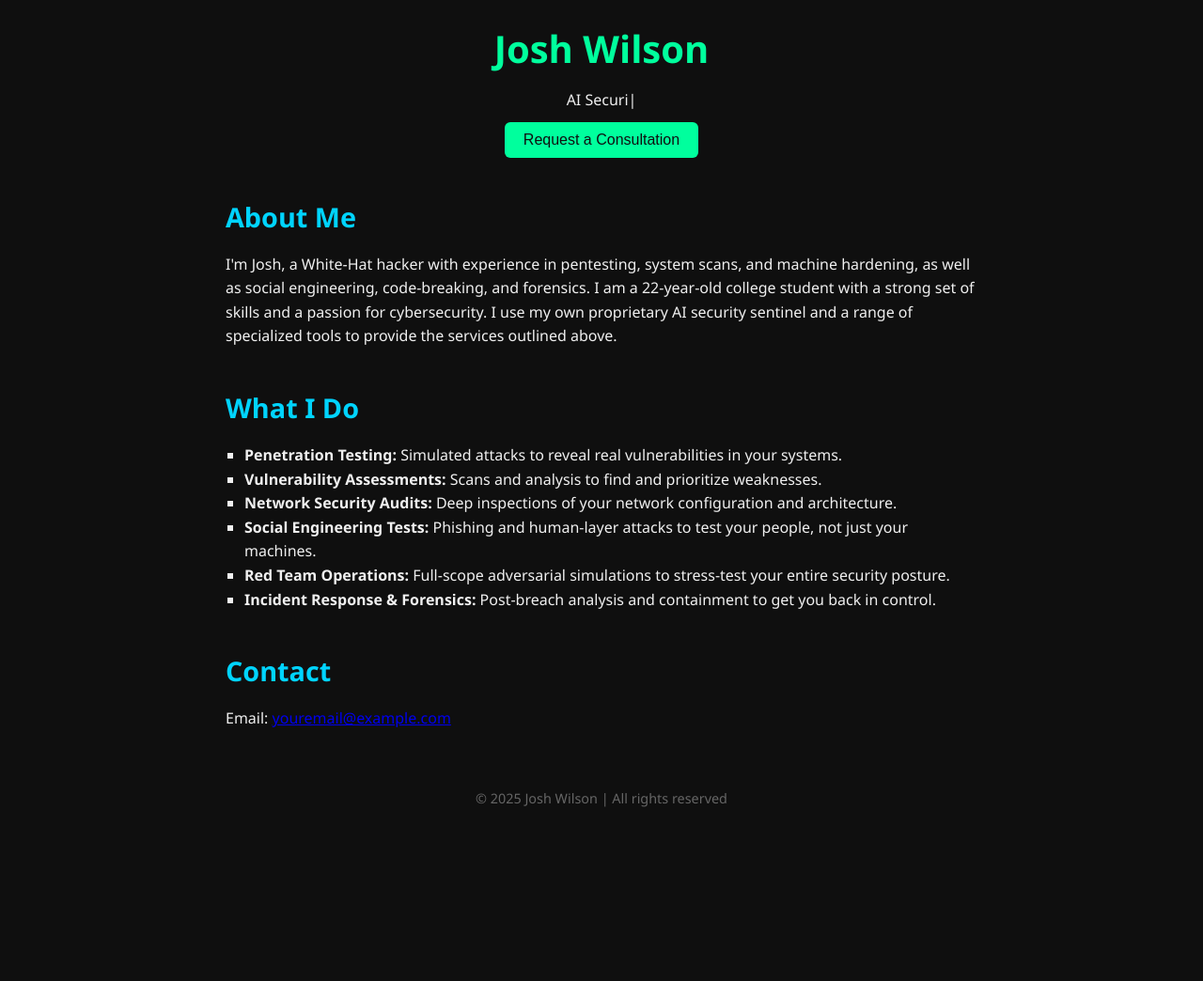
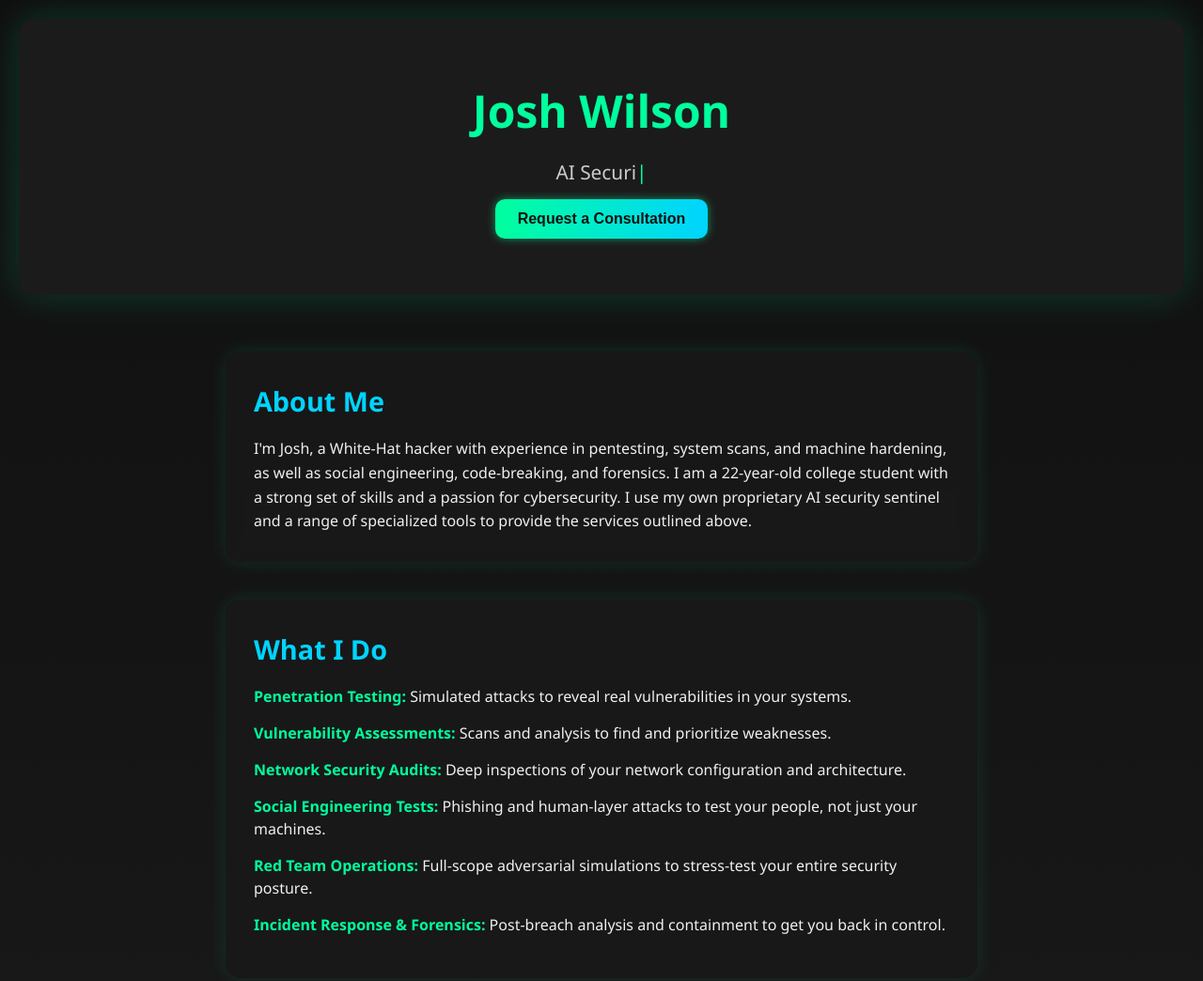
Before and after one commit to sentecsecurity/sentecsecurity.github.io, a plain HTML site: page index.html in a window 1280 px wide. Shown: the top 1044 px of the page at 94% size. Before the commit the page ends 891 px from the top, so only its background shows below. Drawn offline with Linux system fonts and the light colour scheme.

Commit message:
Update style.css

```diff
--- a/style.css
+++ b/style.css
@@ -1,98 +1,111 @@
-/* Reset some default spacing */
 * {
   margin: 0;
   padding: 0;
   box-sizing: border-box;
 }
 
-/* Overall page styles */
 body {
   font-family: 'Segoe UI', Tahoma, Geneva, Verdana, sans-serif;
+  background: linear-gradient(to bottom, #0f0f0f, #1a1a1a);
+  color: #f0f0f0;
   line-height: 1.6;
-  background-color: #0f0f0f;
-  color: #f0f0f0;
   padding: 20px;
 }
 
-/* Header styles */
-header {
+/* HERO SECTION */
+.hero {
   text-align: center;
-  margin-bottom: 40px;
+  margin-bottom: 60px;
+  padding: 60px 20px;
+  background: rgba(30, 30, 30, 0.85);
+  border-radius: 16px;
+  box-shadow: 0 0 40px #00ff9d30;
+  backdrop-filter: blur(10px);
 }
 
-header h1 {
-  font-size: 2.5rem;
+.hero h1 {
+  font-size: 3rem;
+  color: #00ff9d;
   margin-bottom: 10px;
+}
+
+.tagline {
+  font-size: 1.3rem;
+  color: #ccc;
+  height: 1.6rem;
+  margin-bottom: 20px;
+}
+
+.cursor {
+  color: #00ff9d;
+  animation: blink 1s infinite;
+}
+
+@keyframes blink {
+  0%, 50%, 100% { opacity: 1; }
+  25%, 75% { opacity: 0; }
+}
+
+/* BUTTON */
+button {
+  background: linear-gradient(90deg, #00ff9d, #00d4ff);
+  color: #0f0f0f;
+  padding: 12px 24px;
+  border: none;
+  border-radius: 10px;
+  font-size: 1rem;
+  font-weight: bold;
+  cursor: pointer;
+  transition: transform 0.2s, box-shadow 0.3s;
+  box-shadow: 0 0 10px #00ff9d80;
+}
+
+button:hover {
+  transform: scale(1.05);
+  box-shadow: 0 0 15px #00ffe780, 0 0 5px #00ffe780;
+}
+
+/* SECTIONS */
+main section {
+  max-width: 800px;
+  margin: 40px auto;
+  padding: 30px;
+  background: rgba(25, 25, 25, 0.85);
+  border-radius: 16px;
+  box-shadow: 0 0 20px #00ff9d20;
+  backdrop-filter: blur(8px);
+}
+
+h2 {
+  font-size: 1.8rem;
+  color: #00d4ff;
+  margin-bottom: 15px;
+}
+
+ul {
+  list-style-type: none;
+  padding-left: 0;
+}
+
+ul li {
+  margin-bottom: 15px;
+  line-height: 1.5;
+}
+
+ul li strong {
   color: #00ff9d;
 }
 
-nav a {
-  color: #00ffe7;
-  text-decoration: none;
-  margin: 0 10px;
-  font-weight: bold;
-  transition: color 0.3s;
+/* FORM */
+#consultation-form {
+  opacity: 0;
+  transform: translateY(20px);
+  transition: opacity 0.6s ease, transform 0.6s ease;
 }
 
-nav a:hover {
-  color: #ff4081;
-}
-
-/* Section styling */
-section {
-  margin-bottom: 40px;
-  max-width: 800px;
-  margin-left: auto;
-  margin-right: auto;
-}
-
-h2 {
-  color: #00d4ff;
-  margin-bottom: 15px;
-  font-size: 1.8rem;
-}
-
-ul {
-  list-style-type: square;
-  padding-left: 20px;
-}
-
-p {
-  margin-bottom: 10px;
-}
-
-/* Footer */
-footer {
-  text-align: center;
-  font-size: 0.9rem;
-  color: #666;
-  margin-top: 60px;
-}
-button {
-  background-color: #00ff9d;
-  color: #0f0f0f;
-  padding: 10px 20px;
-  border: none;
-  border-radius: 6px;
-  font-size: 1rem;
-  cursor: pointer;
-  transition: background-color 0.3s;
-}
-
-button:hover {
-  background-color: #00d4ff;
-}
-
-form input, form textarea {
-  width: 100%;
-  padding: 8px;
-  border-radius: 4px;
-  border: none;
-  margin-top: 5px;
-  margin-bottom: 15px;
-  font-size: 1rem;
-  background-color: #1e1e1e;
-  color: #f0f0f0;
+#consultation-form.show {
+  opacity: 1;
+  transform: translateY(0);
 }
 
 form label {
@@ -101,3 +114,33 @@ form label {
   margin-top: 10px;
   color: #00ffe7;
 }
+
+form input, form textarea {
+  width: 100%;
+  padding: 12px;
+  background-color: rgba(15, 15, 15, 0.9);
+  border: 1px solid #00ff9d40;
+  border-radius: 8px;
+  color: #f0f0f0;
+  font-size: 1rem;
+  outline: none;
+  margin-bottom: 15px;
+  transition: border 0.2s, box-shadow 0.2s;
+}
+
+form input:focus, form textarea:focus {
+  border-color: #00ff9d;
+  box-shadow: 0 0 8px #00ff9d80;
+}
+
+textarea {
+  resize: vertical;
+}
+
+/* FOOTER */
+footer {
+  text-align: center;
+  font-size: 0.9rem;
+  color: #777;
+  margin-top: 60px;
+}
```
